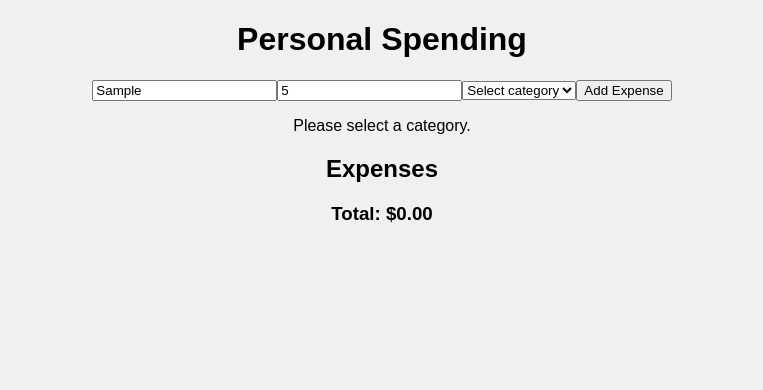
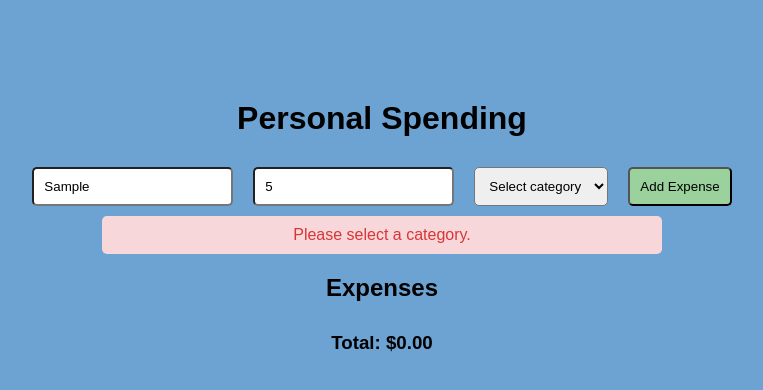
Before and after one commit to emilycorrea/personal-spending-app, a React (Vite) app: page / in a window 1280 px wide. Both pictures are taken after typing "Sample", "5" into the empty fields and a click on the button "Add Expense". Shown: the top 390 px of the page, without its empty margins (258-1021 px from the left). Built offline with nearby package versions, Linux system fonts and the light colour scheme.

Commit message:
simple UI changes

```diff
--- a/src/App.jsx
+++ b/src/App.jsx
@@ -81,7 +81,7 @@ function App() {
       {/* Input for expense AMOUNT */}
       <input
         type="number"
-        placeholder="Enter expense amount"
+        placeholder="Enter amount $"
         value={expenseAmount}
         onChange={(e) => setExpenseAmount(e.target.value)}
       />
@@ -97,20 +97,21 @@ function App() {
       </select>
 
       {/* button triggers submitExpense function */}
-      <button onClick={submitExpense}>Add Expense</button>
+      <button className="button" onClick={submitExpense}>
+        Add Expense
+      </button>
 
       {/* Show error message only if it exists */}
-      {error && <p>{error}</p>}
+      {error && <p className="error">{error}</p>}
 
       <h2>Expenses</h2>
 
       {/* loop through expenses array and show each one */}
       {expenses.map((expense, index) => (
-        <div key={index}>
+        <div className="expense" key={index}>
           <p>Name: {expense.name}</p>
           <p>Amount: ${expense.amount.toFixed(2)}</p>
           <p>Category: {expense.category}</p>
-          <hr />
         </div>
       ))}
       <h3>Total: ${total.toFixed(2)}</h3>
--- a/src/index.css
+++ b/src/index.css
@@ -1,10 +1,37 @@
 body {
-  background-color: #f0f0f0;
+  background-color: #6da3d2;
   text-align: center;
   margin: 10px;
   font-family: Arial, sans-serif;
+  padding: 10px;
 }
 
 * {
   box-sizing: border-box;
+  padding: 10px;
+  border-radius: 5px;
+  margin: 10px;
 }
+
+.button {
+  background-color: #9ad19c;
+  color: rgb(0, 0, 0);
+  cursor: pointer;
+}
+
+.error {
+  text-align: center;
+  padding: 10px;
+  width: 50%;
+  background-color: #f8d7da;
+  color: rgb(216, 54, 54);
+  margin: 0 auto;
+}
+.expense {
+  background-color: #ffffff;
+  text-align: left;
+  font-weight: bold;
+  color: rgb(0, 0, 0);
+  width: 50%;
+  margin: 5px auto;
+}
```
